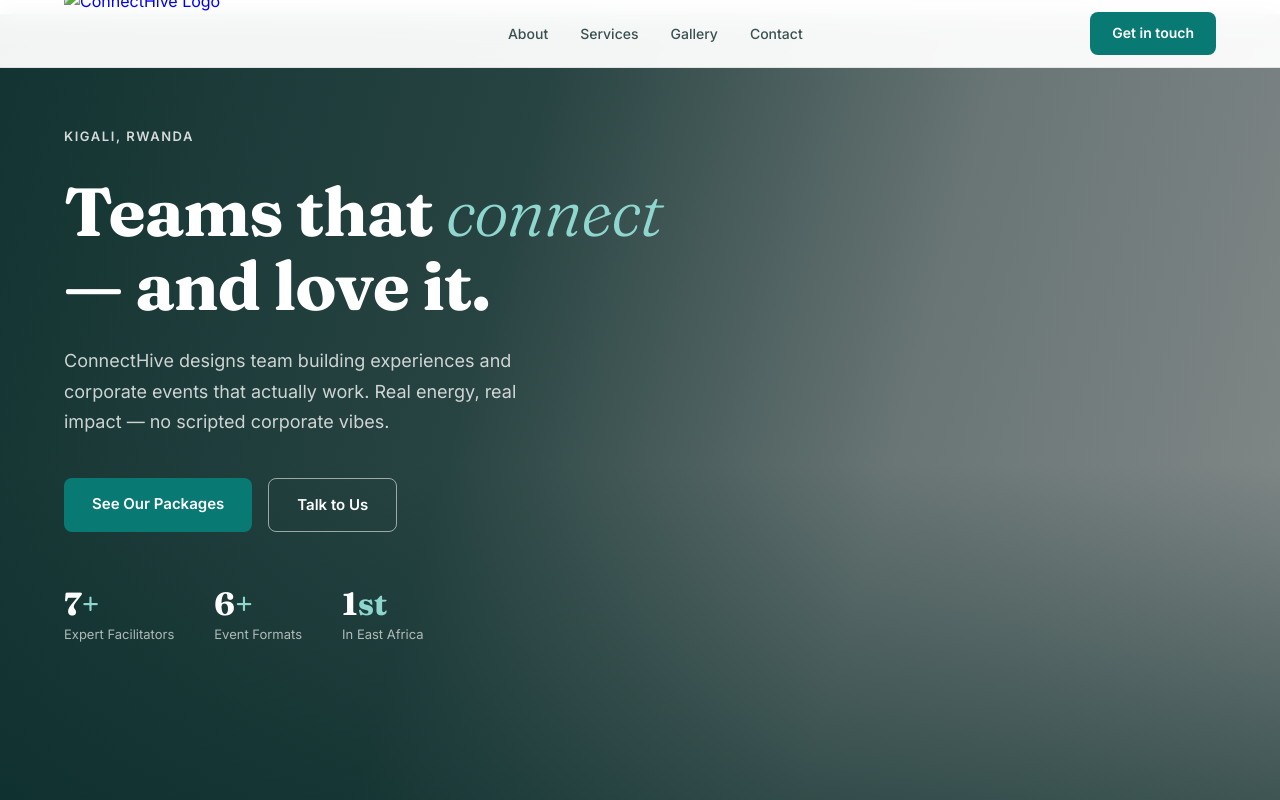
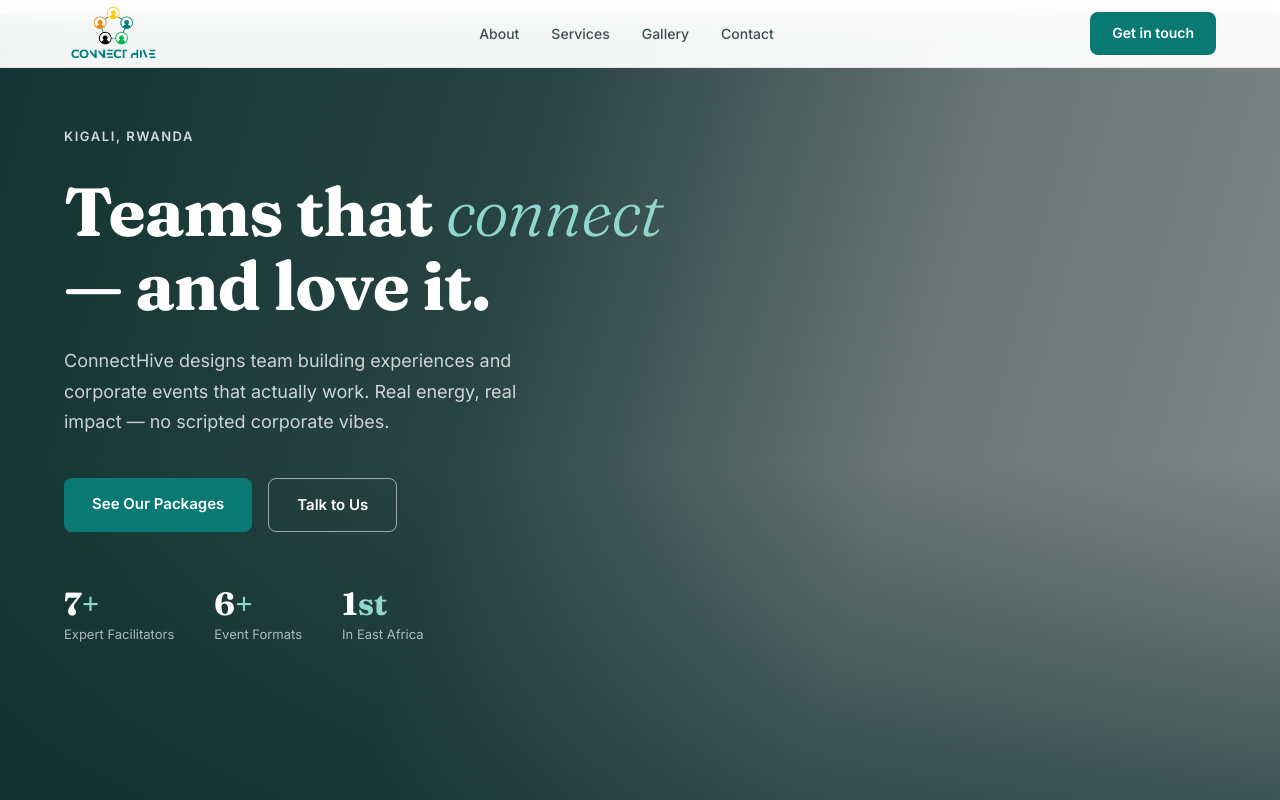
Before and after one commit to yanicksadi/ConnectHive, a website: page index.html in a window 1280 px wide. Shown: the top 800 px of the page. Drawn offline with Linux system fonts and the light colour scheme; the site is published under a folder, as on GitHub Pages, so addresses that start at the root find nothing.

Commit message:
Fix logo image source path in index.html
Updated image source path for logo in navbar.

```diff
--- a/index.html
+++ b/index.html
@@ -17,7 +17,7 @@
     <nav class="navbar"> <!-- Added class="navbar" for clean styling target -->
   <a href="#home" class="nav-logo">
     <div class="nav-logo-icon">
-      <img src="/images/logo.png" alt="ConnectHive Logo" />
+      <img src="images/logo.png" alt="ConnectHive Logo" />
     </div>
     <!-- <span class="nav-wordmark">Connect<span>Hive</span></span> -->
   </a>
```
